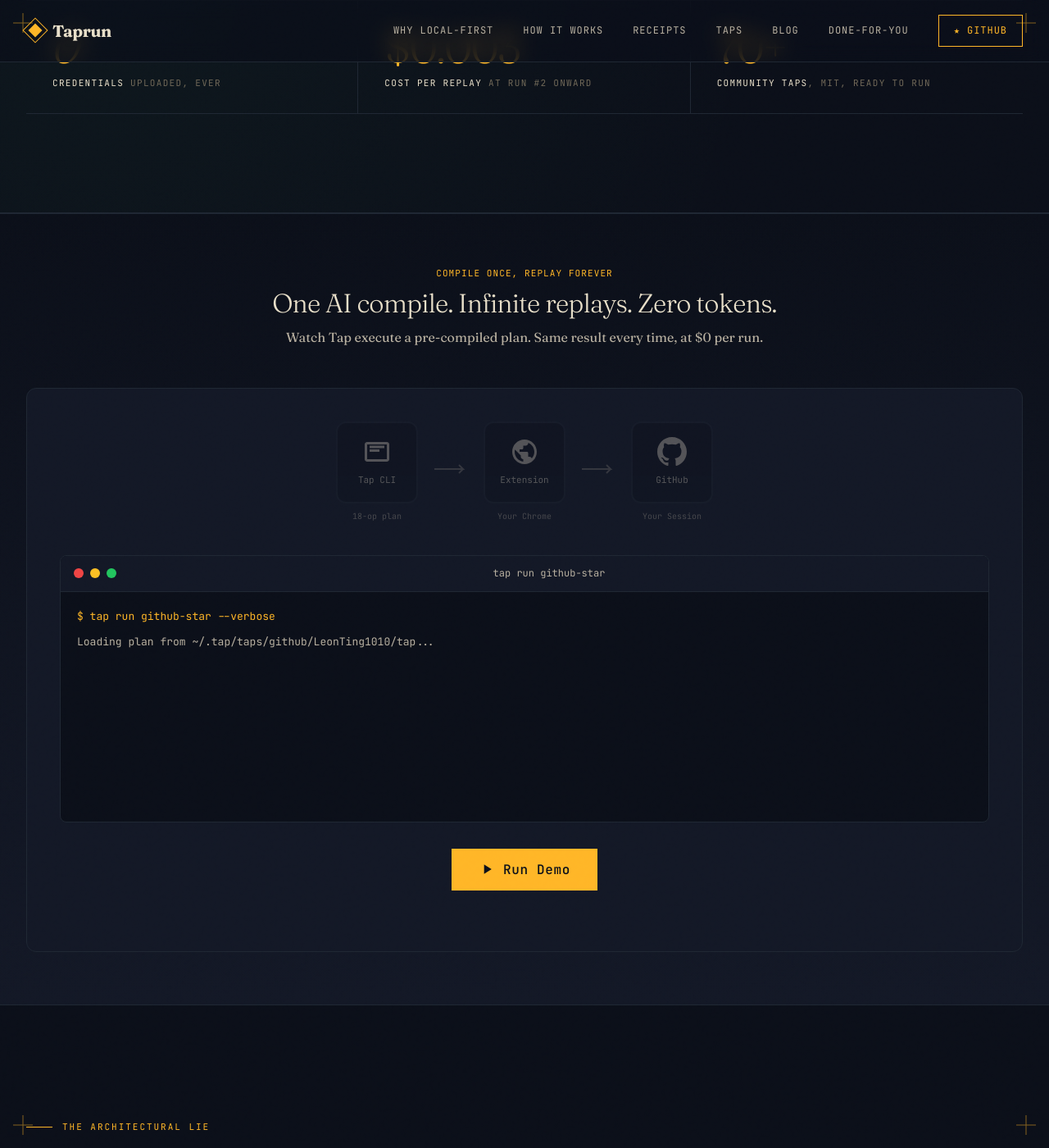
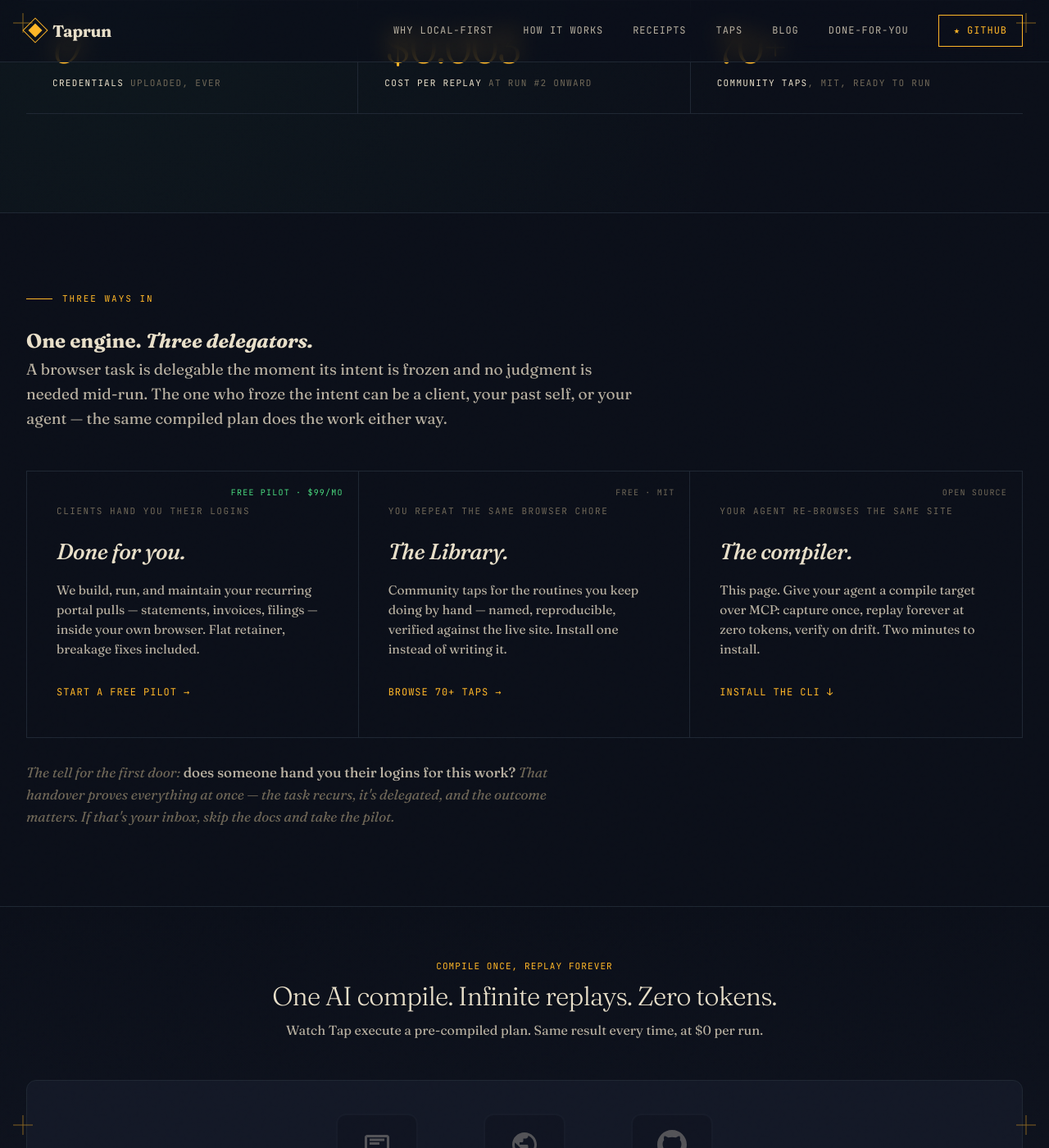
Before and after one commit to LeonTing1010/tap, a Jekyll site: the page built from docs/index.html, in a window 1280 px wide and 1400 px high, scrolled down 1093 px. Shown: the whole window at 82% size. Built offline with Jekyll 4.4.1, drawn with Linux system fonts in a browser that asks for light colours.

Commit message:
site: add three-delegator router band to homepage + vertical vote probes on done-for-you
Homepage gets a #paths section right after the hero — "One engine. Three
delegators." — routing the three audiences to their wings (/done-for-you/,
/taps/, #install) so non-developer visitors no longer scroll past the whole
developer pitch to find the service. Includes the login-handover tell line
and a Done-for-you entry in the JSON-LD site navigation.

done-for-you: four vertical demand probes (medical billing, compliance
filings, property management, freight docs) as prefilled-subject mailto
votes — the next playbook built is the list that fills first.

Co-Authored-By: Claude Fable 5 <noreply@anthropic.com>

```diff
--- a/docs/index.html
+++ b/docs/index.html
@@ -84,6 +84,7 @@
       {"@type": "SiteNavigationElement", "name": "Receipts", "description": "100-rerun cost comparison vs cloud SDKs", "url": "https://taprun.dev/#receipts"},
       {"@type": "SiteNavigationElement", "name": "Install", "description": "Install Taprun in 2 minutes", "url": "https://taprun.dev/#install"},
       {"@type": "SiteNavigationElement", "name": "Skills", "description": "Browse {{ site.data.cli.counts.community_taps }}+ ready-to-run taps", "url": "https://taprun.dev/taps/"},
+      {"@type": "SiteNavigationElement", "name": "Done-for-you", "description": "We build and maintain your recurring portal pulls — free pilot, flat retainer", "url": "https://taprun.dev/done-for-you/"},
       {"@type": "SiteNavigationElement", "name": "Blog", "description": "Read our blog", "url": "https://taprun.dev/blog/"},
       {"@type": "SiteNavigationElement", "name": "GitHub", "description": "View source on GitHub", "url": "https://github.com/LeonTing1010/tap"}
     ]
@@ -531,6 +532,84 @@ code, pre { font-family: var(--font-mono); }
   max-width: 60ch;
   margin-bottom: 64px;
 }
+
+/* ===================== Paths (three ways to delegate) ===================== */
+.paths-section {
+  padding: 96px 0;
+}
+.paths-grid {
+  display: grid;
+  grid-template-columns: repeat(3, 1fr);
+  gap: 0;
+  border: 1px solid var(--ink-rule);
+}
+@media (max-width: 980px) { .paths-grid { grid-template-columns: 1fr; } }
+.path-cell {
+  display: block;
+  padding: 40px 36px 44px;
+  border-right: 1px solid var(--ink-rule);
+  position: relative;
+  transition: background 0.3s;
+}
+.path-cell:last-child { border-right: none; }
+.path-cell:hover { background: var(--ink-soft); }
+@media (max-width: 980px) {
+  .path-cell { border-right: none; border-bottom: 1px solid var(--ink-rule); }
+  .path-cell:last-child { border-bottom: none; }
+}
+.path-who {
+  font-family: var(--font-mono);
+  font-size: 11px;
+  letter-spacing: 0.14em;
+  text-transform: uppercase;
+  color: var(--text-muted);
+  margin-bottom: 20px;
+}
+.path-h {
+  font-family: var(--font-display);
+  font-weight: 500;
+  font-style: italic;
+  font-size: 27px;
+  letter-spacing: -0.015em;
+  margin-bottom: 14px;
+  font-variation-settings: "opsz" 60, "SOFT" 50;
+}
+.path-p {
+  font-size: 15.5px;
+  line-height: 1.55;
+  color: var(--text-dim);
+  margin-bottom: 26px;
+  min-height: 3.2em;
+}
+.path-link {
+  font-family: var(--font-mono);
+  font-size: 12px;
+  letter-spacing: 0.08em;
+  text-transform: uppercase;
+  color: var(--signal);
+}
+.path-cell:hover .path-link { border-bottom: 1px solid var(--signal); }
+.path-price {
+  position: absolute;
+  top: 18px; right: 18px;
+  font-family: var(--font-mono);
+  font-size: 10px;
+  letter-spacing: 0.12em;
+  text-transform: uppercase;
+  color: var(--text-muted);
+}
+.path-price.open { color: var(--emerald); }
+.paths-tell {
+  margin-top: 28px;
+  font-family: var(--font-display);
+  font-style: italic;
+  font-size: 17px;
+  line-height: 1.6;
+  color: var(--text-muted);
+  max-width: 62ch;
+  font-variation-settings: "opsz" 24;
+}
+.paths-tell strong { color: var(--text-dim); font-weight: 500; font-style: normal; }
 
 /* ===================== The Problem (cloud SDK leak) ===================== */
 .problem-grid {
@@ -1218,6 +1297,45 @@ footer {
     <span class="stamp-line">Zero tokens · in your browser</span>
   </div>
 </header>
+
+<!-- ============== PATHS (three ways to delegate) ============== -->
+<section class="paths-section" id="paths">
+  <div class="container">
+    <div class="section-label reveal">Three ways in</div>
+    <h2 class="reveal delay-1">One engine. <em>Three delegators.</em></h2>
+    <p class="section-deck reveal delay-2" style="margin-bottom:48px;">
+      A browser task is delegable the moment its intent is frozen and no judgment is needed mid-run. The one who froze the intent can be a client, your past self, or your agent — the same compiled plan does the work either way.
+    </p>
+
+    <div class="paths-grid reveal delay-3">
+      <a class="path-cell" href="/done-for-you/">
+        <span class="path-price open">free pilot · $99/mo</span>
+        <div class="path-who">Clients hand you their logins</div>
+        <div class="path-h">Done for you.</div>
+        <p class="path-p">We build, run, and maintain your recurring portal pulls — statements, invoices, filings — inside your own browser. Flat retainer, breakage fixes included.</p>
+        <span class="path-link">Start a free pilot →</span>
+      </a>
+      <a class="path-cell" href="/taps/">
+        <span class="path-price">free · MIT</span>
+        <div class="path-who">You repeat the same browser chore</div>
+        <div class="path-h">The Library.</div>
+        <p class="path-p">Community taps for the routines you keep doing by hand — named, reproducible, verified against the live site. Install one instead of writing it.</p>
+        <span class="path-link">Browse {{ site.data.cli.counts.community_taps }}+ taps →</span>
+      </a>
+      <a class="path-cell" href="#install">
+        <span class="path-price">open source</span>
+        <div class="path-who">Your agent re-browses the same site</div>
+        <div class="path-h">The compiler.</div>
+        <p class="path-p">This page. Give your agent a compile target over MCP: capture once, replay forever at zero tokens, verify on drift. Two minutes to install.</p>
+        <span class="path-link">Install the CLI ↓</span>
+      </a>
+    </div>
+
+    <p class="paths-tell reveal delay-4">
+      The tell for the first door: <strong>does someone hand you their logins for this work?</strong> That handover proves everything at once — the task recurs, it's delegated, and the outcome matters. If that's your inbox, skip the docs and take the pilot.
+    </p>
+  </div>
+</section>
 
 <!-- ============== TAP DEMO ============== -->
 <section class="section" id="demo" style="background:linear-gradient(180deg, var(--ink) 0%, var(--ink-soft) 100%);border-top:1px solid var(--ink-rule);padding:64px 0;">
```
Also changed, not shown: docs/done-for-you/index.md (+14 -0 lines).
